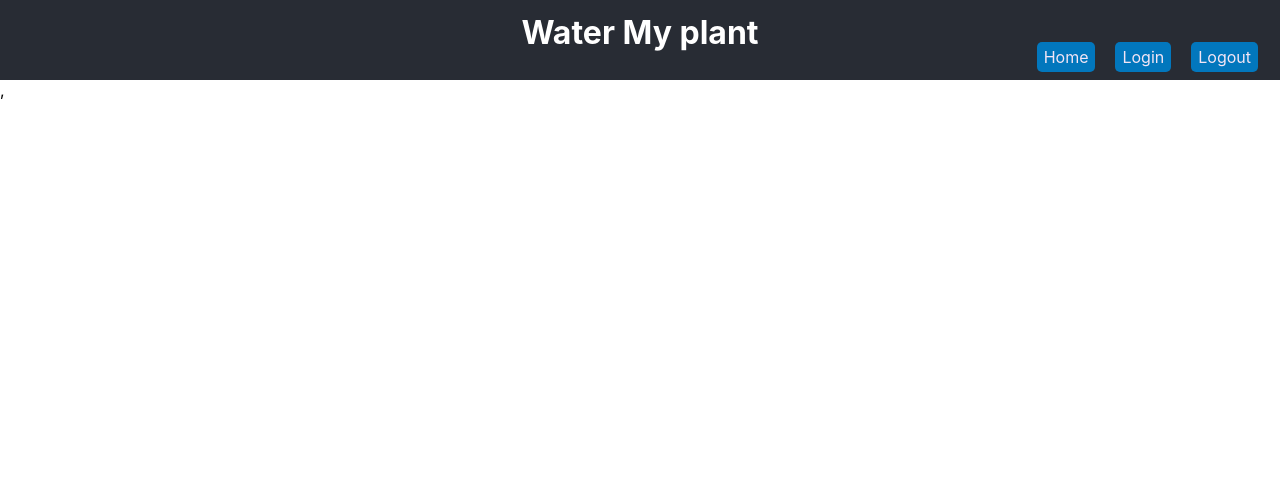
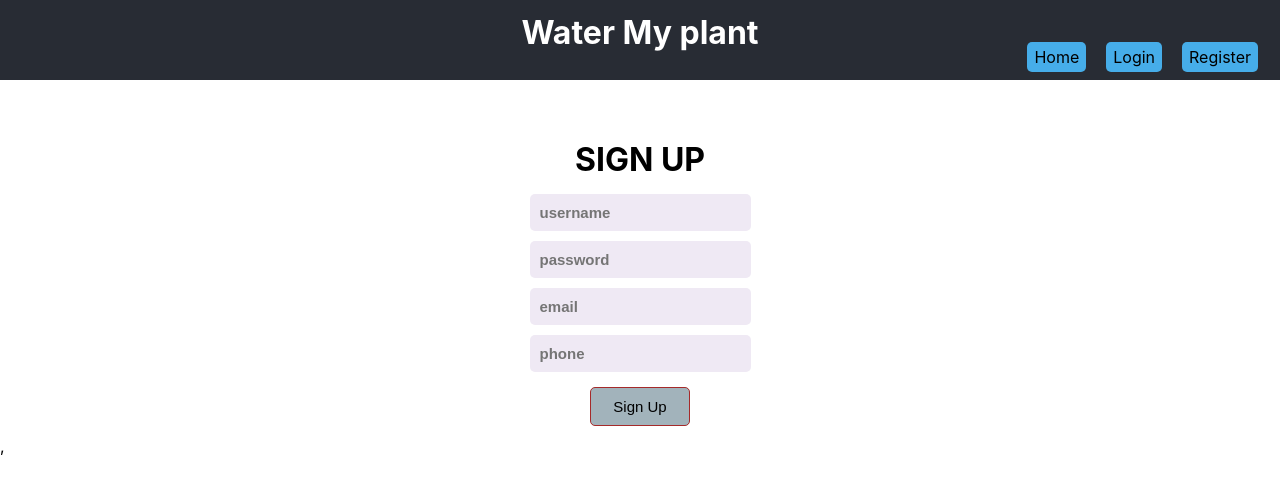
Before and after one commit to water-my-plantsbe/graphQLBackend, a React (Create React App) app in the folder client/watermyplant/: page /register in a window 1280 px wide. Shown: the top 490 px of the page. Built offline with nearby package versions, Linux system fonts and the light colour scheme.

Commit message:
User sign up Mutation, sign up form and style implemented along with login component style

```diff
--- a/client/watermyplant/src/App.js
+++ b/client/watermyplant/src/App.js
@@ -1,6 +1,7 @@
 import React from "react";
 import "./App.css";
 import Login from "./components/auth/Login";
+import Register from "./components/auth/Register";
 import Navbar from "./components/nav/Navbar";
 import { BrowserRouter as Router, Route } from "react-router-dom";
 function App() {
@@ -14,6 +15,7 @@ function App() {
           </div>
         </header>
         <Route path="/login" component={Login} />
+        <Route path="/register" component={Register} />
       </div>
     </Router>
   );
--- a/client/watermyplant/src/components/auth/Login.js
+++ b/client/watermyplant/src/components/auth/Login.js
@@ -3,6 +3,8 @@ import { Mutation } from "react-apollo";
 import { SIGN_IN_USER } from "../queries";
 import Response from "../utils/Response";
 import { withRouter } from "react-router-dom";
+
+import "./Login.style.scss";
 
 const initialState = {
   username: "",
@@ -40,18 +42,22 @@ class Login extends Component {
   render() {
     const { username, password } = this.state;
     return (
-      <div>
-        <h1>Sign In</h1>
+      <div className="login-container">
+        <h1 className="signIn-title">Sign In</h1>
         <Mutation mutation={SIGN_IN_USER} variables={{ username, password }}>
           {(signInUser, { data, loading, error }) => {
             return (
-              <form onSubmit={(e) => this.handleSubmit(e, signInUser)}>
+              <form
+                className="form-container"
+                onSubmit={(e) => this.handleSubmit(e, signInUser)}
+              >
                 <input
                   name="username"
                   value={username}
                   type="text"
                   onChange={this.handleChange}
                   placeholder="username"
+                  className="input-item"
                 />
                 <input
                   name="password"
@@ -59,14 +65,19 @@ class Login extends Component {
                   value={password}
                   onChange={this.handleChange}
                   placeholder="password"
+                  className="input-item"
                 />
-                <button disabled={loading || this.validateForm()} type="submit">
+                <button
+                  className="btn btn-submit"
+                  disabled={loading || this.validateForm()}
+                  type="submit"
+                >
                   Sign In
                 </button>
                 {this.state.response ? (
                   <Response response={this.state.response} />
                 ) : null}
-                {error && <p>{error}</p>}
+                {error && <p className="error-message">{error}</p>}
               </form>
             );
           }}
--- /dev/null
+++ b/client/watermyplant/src/components/auth/Login.style.scss
@@ -0,0 +1,27 @@
+.login-container {
+  display: flex;
+  flex-direction: column;
+  justify-content: center;
+  align-items: center;
+  margin-top: 50px;
+  .signIn-title {
+    text-transform: uppercase;
+    margin: 10px auto;
+  }
+  .form-container {
+    display: flex;
+    flex-direction: column;
+    .btn.btn-submit {
+      margin: 10px auto;
+      color: black;
+      border: 1px solid brown;
+      background: #a2b3bb;
+    }
+    .btn-submit:hover {
+      cursor: pointer;
+      border: 1px solid rgb(93, 77, 161);
+      background: #247397;
+      color: white;
+    }
+  }
+}
--- a/client/watermyplant/src/components/auth/Register.js
+++ b/client/watermyplant/src/components/auth/Register.js
@@ -1,8 +1,104 @@
 import React, { Component } from "react";
+import "./Login.style.scss";
+import { SIGN_UP_USER } from "../queries/index";
+import { Mutation } from "react-apollo";
+import Response from "../utils/Response";
+const initialState = {
+  username: "",
+  password: "",
+  email: "",
+  phone: "",
+  response: null,
+};
 
 class Register extends Component {
+  state = {
+    ...initialState,
+  };
+  handleChange = (e) => {
+    e.preventDefault();
+    this.setState({ [e.target.name]: e.target.value });
+  };
+  handleSubmit = (e, signUpUser) => {
+    e.preventDefault();
+    signUpUser().then(async (data) => {
+      this.setState({ response: data.data.signUpUser });
+      let success = data.data.signUpUser.success;
+      if (success) {
+        this.props.history.push("/login");
+      }
+    });
+  };
+  validateForm = () => {
+    const { username, password } = this.state;
+    const isInvalid = !username || !password;
+    return isInvalid;
+  };
+  clearState = () => {
+    this.setState({ ...initialState });
+  };
   render() {
-    return <div>Register</div>;
+    const { username, password, email, phone, response } = this.state;
+    return (
+      <div className="login-container">
+        <h1 className="signIn-title">Sign Up</h1>
+        <Mutation
+          mutation={SIGN_UP_USER}
+          variables={{ username, password, email, phone }}
+        >
+          {(signUpUser, { data, loading, error }) => {
+            return (
+              <form
+                className="form-container"
+                onSubmit={(e) => this.handleSubmit(e, signUpUser)}
+              >
+                <input
+                  name="username"
+                  value={username}
+                  type="text"
+                  onChange={this.handleChange}
+                  placeholder="username"
+                  className="input-item"
+                />
+                <input
+                  name="password"
+                  type="password"
+                  value={password}
+                  onChange={this.handleChange}
+                  placeholder="password"
+                  className="input-item"
+                />
+                <input
+                  name="email"
+                  type="email"
+                  value={email}
+                  onChange={this.handleChange}
+                  placeholder="email"
+                  className="input-item"
+                />
+                <input
+                  name="phone"
+                  type="text"
+                  value={phone}
+                  onChange={this.handleChange}
+                  placeholder="phone"
+                  className="input-item"
+                />
+                <button
+                  className="btn btn-submit"
+                  disabled={loading || this.validateForm()}
+                  type="submit"
+                >
+                  Sign Up
+                </button>
+                {this.state.response ? <Response response={response} /> : null}
+                {error && <p className="error-message">{error}</p>}
+              </form>
+            );
+          }}
+        </Mutation>
+      </div>
+    );
   }
 }
 
--- a/client/watermyplant/src/components/nav/Navbar.js
+++ b/client/watermyplant/src/components/nav/Navbar.js
@@ -12,8 +12,8 @@ const Navbar = ({ currentuser }) => {
         <NavLink to="/login" className="nav-item">
           Login
         </NavLink>
-        <NavLink to="/" className="nav-item">
-          Logout
+        <NavLink to="/register" className="nav-item">
+          Register
         </NavLink>
       </ul>
     </div>
--- a/client/watermyplant/src/components/nav/Navbar.style.scss
+++ b/client/watermyplant/src/components/nav/Navbar.style.scss
@@ -6,14 +6,15 @@
   .nav-item {
     margin: 0px 10px;
     padding: 5px 7px;
-    background-color: #0277bd;
-    color: #f3e5f5;
+    background-color: #46ade9;
+    color: black;
     border-radius: 5px;
     text-decoration: none;
+    outline: none;
   }
   :hover {
     cursor: pointer;
-    color: #7986cb;
-    background-color: #e0e0e0;
+    color: rgb(13, 3, 49);
+    background-color: #7576c7;
   }
 }
--- a/client/watermyplant/src/components/queries/index.js
+++ b/client/watermyplant/src/components/queries/index.js
@@ -11,3 +11,23 @@ export const SIGN_IN_USER = gql`
     }
   }
 `;
+
+export const SIGN_UP_USER = gql`
+  mutation(
+    $username: String!
+    $password: String!
+    $email: String!
+    $phone: String
+  ) {
+    signUpUser(
+      username: $username
+      password: $password
+      email: $email
+      phone: $phone
+    ) {
+      token
+      success
+      message
+    }
+  }
+`;
--- a/client/watermyplant/src/index.css
+++ b/client/watermyplant/src/index.css
@@ -22,3 +22,21 @@ p {
   margin: 0;
   padding: 0;
 }
+
+.btn {
+  min-width: 100px;
+  padding: 10px;
+  border-radius: 5px;
+  font-size: 15px;
+}
+.input-item {
+  min-width: 200px;
+  padding: 10px;
+  margin: 5px auto;
+  outline: none;
+  font-weight: bold;
+  font-size: 15px;
+  background: #efe9f4;
+  border-radius: 5px;
+  border-style: hidden;
+}
```
Also changed, not shown: 1 other file (tests, documents, lock files or other folders).
